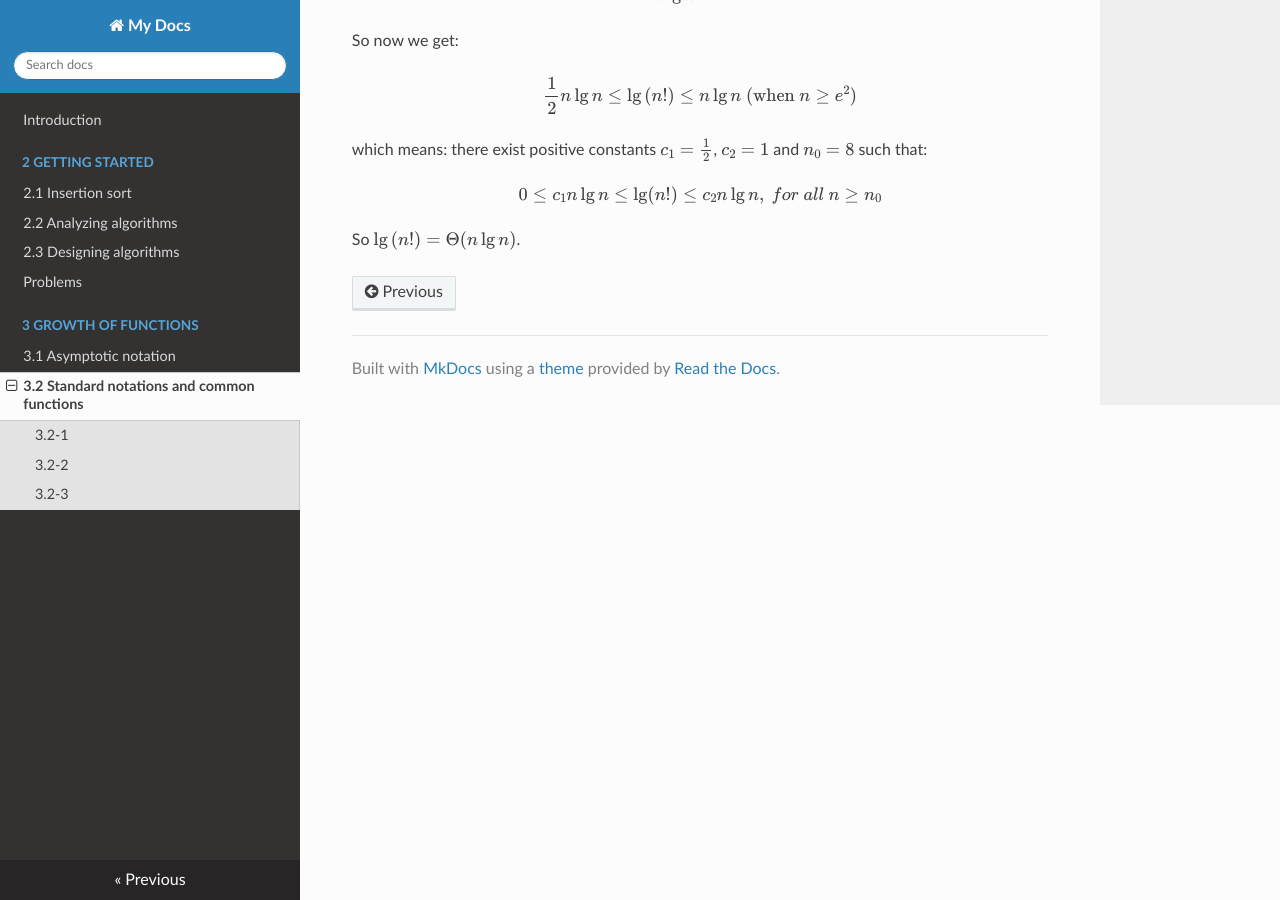
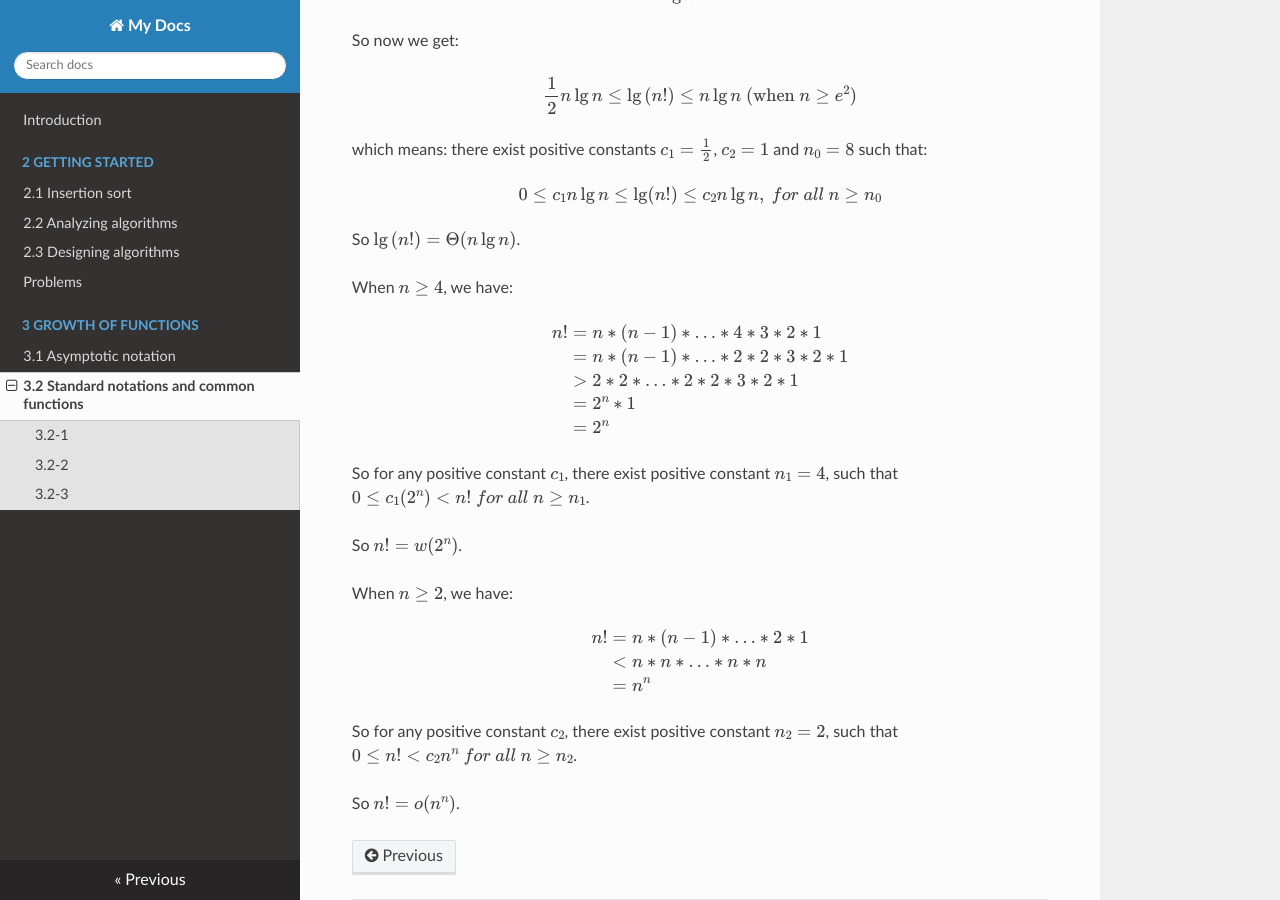
Before and after one commit to Frederick-S/Introduction-to-Algorithms-Notes, an MkDocs documentation site: the page built from docs/3-Growth-of-Functions/3.2-Standard-notations-and-common-functions.md, in a window 1280 px wide and 900 px high, scrolled down 1415 px. Built offline with MkDocs 1.6.1, drawn with Linux system fonts in a browser that asks for light colours; nearby versions of some CDN libraries; formulas are drawn with MathJax 3; old or Windows-style settings are respelled for this version of MkDocs.

Commit message:
Update exercise

```diff
--- a/docs/3-Growth-of-Functions/3.2-Standard-notations-and-common-functions.md
+++ b/docs/3-Growth-of-Functions/3.2-Standard-notations-and-common-functions.md
@@ -54,3 +54,33 @@ which means: there exist positive constants $c_1 = \frac{1}{2}$, $c_2 = 1$ and $
 $$0 \leq c_1n\lg{n} \leq \lg(n!) \leq c_2n\lg{n},\ for \ all \ n \geq n_0$$
 
 So $\lg{(n!)} = \Theta(n\lg{n})$.
+
+When $n \geq 4$, we have:
+
+$$
+\begin{eqnarray}
+n! &=& n * (n - 1) * \ldots * 4 * 3 * 2 * 1 \\\
+&=& n * (n - 1) * \ldots * 2 * 2 * 3 * 2 * 1 \\\
+&>& 2 * 2 * \ldots * 2 * 2 * 3 * 2 * 1 \\\
+&=&  2^n * 1 \\\
+&=& 2^n
+\end{eqnarray}
+$$
+
+So for any positive constant $c_1$, there exist positive constant $n_1 = 4$, such that $0 \leq c_1(2^n) < n! \ for\ all\ n \geq n_1$.
+
+So $n! = w(2^n)$.
+
+When $n \geq 2$, we have:
+
+$$
+\begin{eqnarray}
+n! &=& n * (n - 1) * \ldots * 2 * 1 \\\
+&<& n * n * \ldots * n * n \\\
+&=&  n^n
+\end{eqnarray}
+$$
+
+So for any positive constant $c_2$, there exist positive constant $n_2 = 2$, such that $0 \leq n! < c_2n^n \ for\ all\ n \geq n_2$.
+
+So $n! = o(n^n)$.
```
